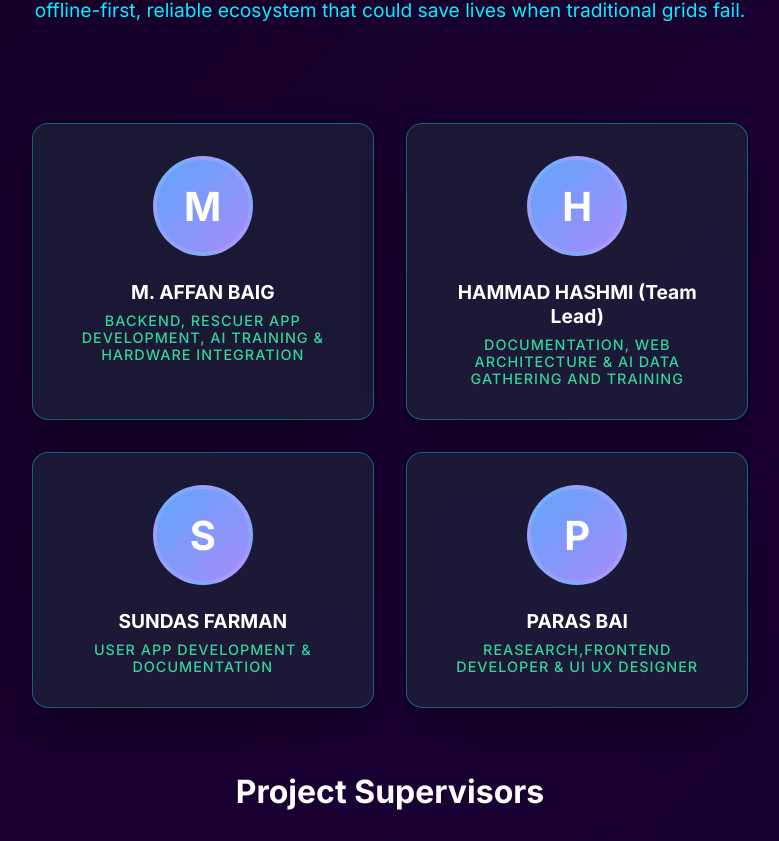
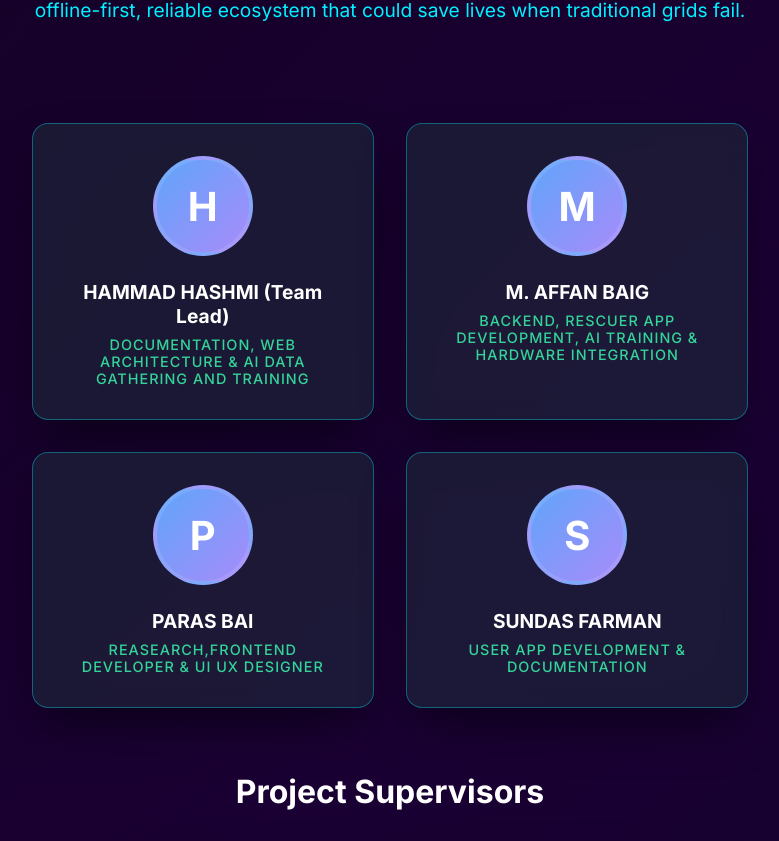
Before and after one commit to rapidrelief/RapidRelief-Admin-Web, a React (Vite) app: page /about in a window 1280 px wide. Shown: the part 479-1320 px from the top of the page, without its empty margins (250-1029 px from the left). Built offline with nearby package versions, Linux system fonts and the light colour scheme; no server answers.

Commit message:
chore: reorder team members on About page

```diff
--- a/src/pages/About.jsx
+++ b/src/pages/About.jsx
@@ -30,10 +30,10 @@ const FAQItem = ({ question, answer }) => {
 
 export default function About() {
   const team = [
+    { name: "HAMMAD HASHMI (Team Lead)", role: "Documentation, Web Architecture & Ai data gathering and Training" },
     { name: "M. AFFAN BAIG", role: "Backend, Rescuer App Development, Ai Training & Hardware Integration" },
-    { name: "HAMMAD HASHMI (Team Lead)", role: "Documentation, Web Architecture & Ai data gathering and Training" },
-    { name: "SUNDAS FARMAN", role: "User App Development & Documentation" },
-    { name: "PARAS BAI", role: "Reasearch,Frontend Developer & Ui Ux designer" }
+    { name: "PARAS BAI", role: "Reasearch,Frontend Developer & Ui Ux designer" },
+    { name: "SUNDAS FARMAN", role: "User App Development & Documentation" }
   ];
 
   const architectureSteps = [
```
